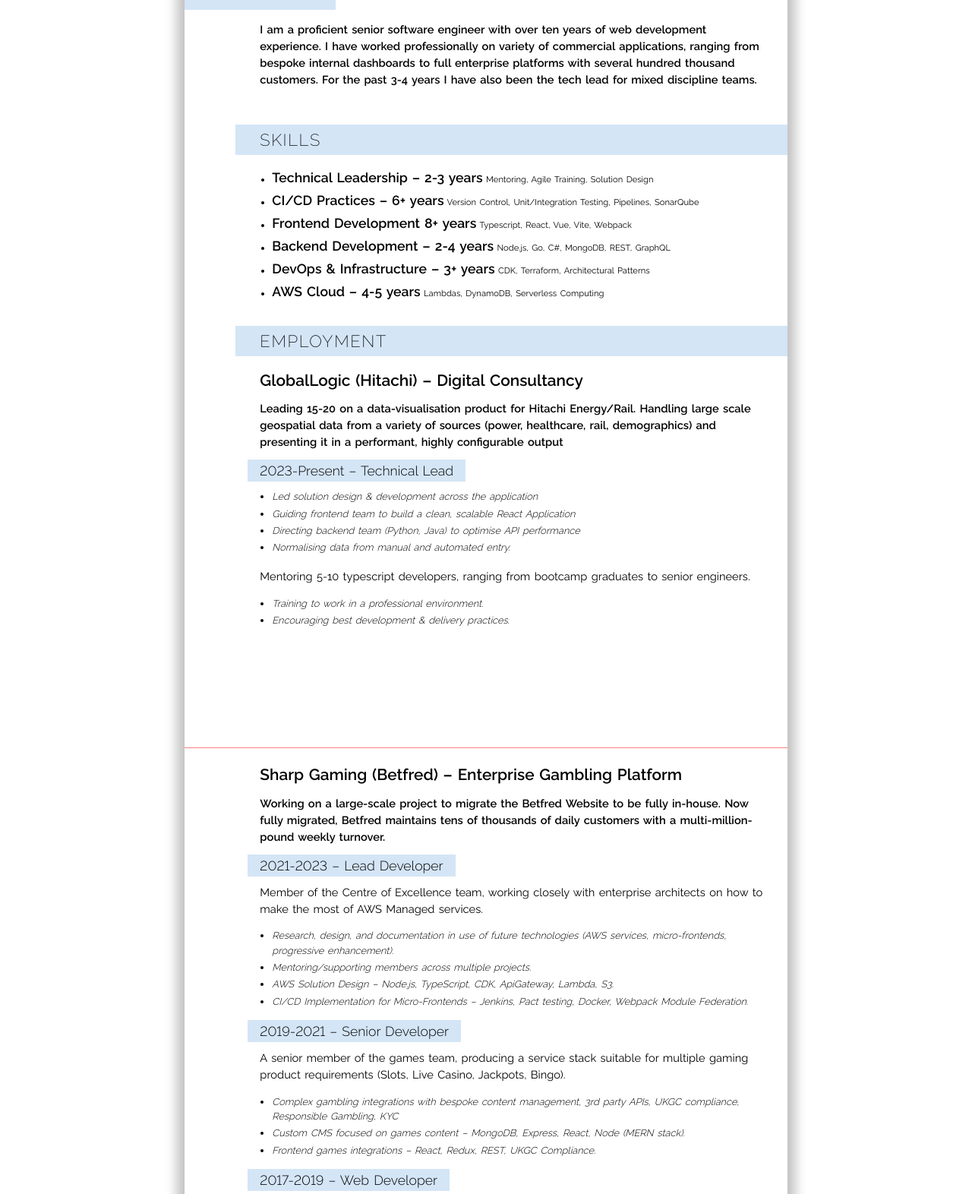
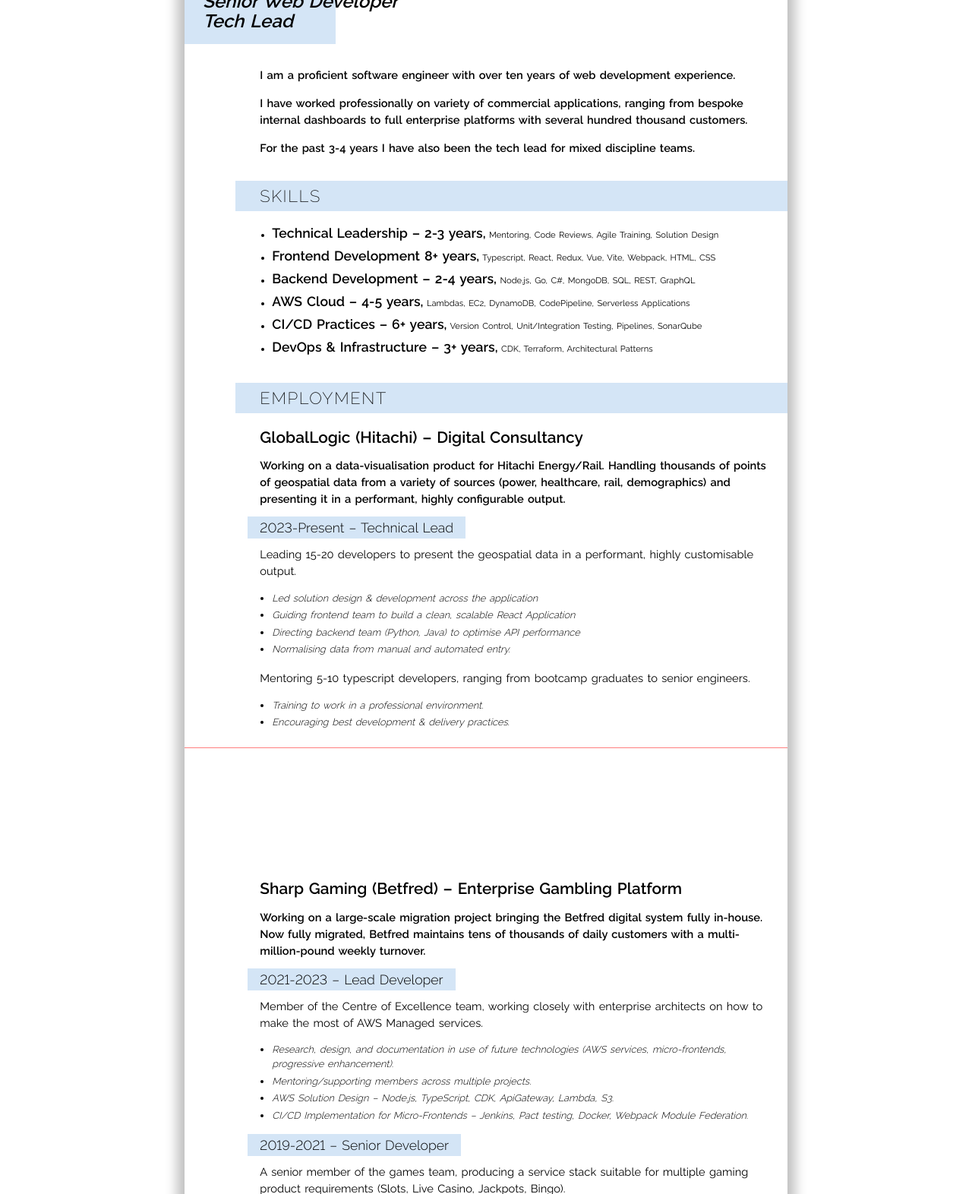
Before and after one commit to jon-r/cv, a plain HTML site: page html/index.html in a window 1280 px wide. Shown: the part 170-1742 px from the top of the page at 76% size. Drawn offline with Linux system fonts and the light colour scheme.

Commit message:
jazz up the copy

```diff
--- a/html/assets/style-main.css
+++ b/html/assets/style-main.css
@@ -2,14 +2,8 @@
 
 main {
   font-family: "Raleway", sans-serif;
-
-  /* todo maybe have more control on the grid, and what is positioned where.
-      make it smaller than content and shuffle things about? */
   display: grid;
-  /*grid-gap: 0.5rem;*/
   grid-template-columns: repeat(8, minmax(0, 1fr));
-  grid-auto-rows: 1cm;
-  /*grid-template-rows: repeat(3, 5cm);*/
   grid-auto-flow: column;
   word-spacing: 0.1rem;
 
@@ -18,15 +12,6 @@
 
   --page-margin: 1.5rem;
   --inner-margin: 1rem;
-}
-
-h1,
-h2,
-h3,
-h4,
-h5,
-h6 {
-
 }
 
 h1,
@@ -40,10 +25,6 @@
   padding-left: var(--inner-margin);
 }
 
-/*strong {*/
-/*  color: var(--emphasis);*/
-/*}*/
-
 a {
   cursor: pointer;
 }
@@ -53,26 +34,21 @@
 }
 
 header {
-  grid-row-end: span 4;
   grid-column: 1 / span 2;
-  /*grid-area: 1 / 1 / span 3 / span 2;*/
   background-color: var(--bg);
-  padding: var(--page-margin) var(--inner-margin) var(--inner-margin) var(--page-margin);
+  padding: 2rem var(--inner-margin) var(--inner-margin) var(--page-margin);
   display: flex;
   flex-direction: column;
   justify-content: flex-end;
-  /*text-align: right;*/
 
   & h1 {
-    font-size: 2rem;
+    font-size: 2.5rem;
     white-space: nowrap;
-    /*margin-top: var(--page-margin);*/
     color: var(--emphasis);
-    /*padding-right: 0.5rem;*/
   }
 
   & h3 {
-    font-size: 1.2rem;
+    font-size: 1.5rem;
   }
 
   & em {
@@ -81,7 +57,7 @@
 }
 
 .contact {
-  grid-area: 1 / 3 / span 1 / span 6;
+  grid-column: 3 / span 6;
   font-size: 0.8rem;
   text-align: right;
 
@@ -99,111 +75,50 @@
 
 .about, .education, .skills, .jobs {
   grid-column: 2 / span 7;
+  padding: var(--inner-margin) 0;
 
   & p, & h3, & h4 {
     padding: 0 var(--page-margin) 0 0;
   }
-}
-
-.about {
-  grid-row-end: span 4;
-  font-weight: 600;
-  /*grid-area: 3 / 2 / span 2 / span 7;*/
-  /*padding: 0 var(--page-margin) var(--inner-margin) 0;*/
-
-  /*align-self: center;*/
-
-  /*padding: 0 var(--page-margin);*/
-
-  /*padding-right: 1rem;*/
-  /*grid-column: 1;*/
-  /*background-color: var(--bg);*/
-
-  /*font-size: 0.8rem;*/
-}
-
-/*.skills,*/
-/*.jobs,*/
-/*.education {*/
-
-/*}*/
-
-.education,
-.skills,
-.jobs {
-  /*grid-column: 2 / span 2;*/
-  /*grid-column: 2;*/
-  /*margin-right: var(--page-margin);*/
 
   & h2 {
-    /*margin-left: -2rem;*/
-    /*color: var(--emphasis);*/
     background-color: var(--bg);
     padding: 0.5rem var(--page-margin) 0.5rem 2rem;
-    margin: 0 0 0.5rem -2rem;
+    margin: 0 0 0 -2rem;
   }
 
   & h3 {
     font-size: 1.3rem;
 
-    /*& + ul {*/
-    /*  margin-top: 0;*/
-    /*}*/
-
-    & + p {
-      font-weight: 600;
+    & > * {
+      margin-top: 0.25rem;
     }
   }
 
-  /*& p:has(em) {*/
-  /*  text-align: right;*/
-  /*  border-bottom: solid 1px var(--bg);*/
-  /*  margin: 0 0 0.5rem -2rem;*/
-  /*}*/
-
-
-
-  & ul {
-    padding-right: var(--page-margin);
-  }
-
-  /*& ul {*/
-  /*  padding-right: var(--page-margin);*/
-  /*}*/
 
   & h4 {
     font-size: 0.8rem;
-    /*line-height: 1.7;*/
     font-weight: 400;
 
     & strong {
       font-size: 1.1rem;
       font-weight: 300;
-      /*text-transform: uppercase;*/
       font-variant-numeric: lining-nums;
       background-color: var(--bg);
-      /*color: white;*/
       padding: 0.25rem 1rem;
       margin-left: -1rem;
     }
   }
 
-  /*& ul strong {*/
-  /*  font-size: 1.1rem;*/
-  /*}*/
-
-  /*& li:has(strong) {*/
-  /*  font-size: 0.7rem;*/
-  /*  line-height: 1.7;*/
-  /*}*/
-
+  & ul {
+    padding-right: var(--page-margin);
+  }
 }
 
-
-
 .skills {
-  grid-row-end: span 7;
-  /*grid-area: 6 / 2 / span 4 / span 7;*/
+  & ul {
+    margin-bottom: 0;
+  }
 
   & li {
     font-size: 0.7rem;
@@ -213,53 +128,18 @@
       font-size: 1.1rem;
     }
   }
-
-  /*& strong {*/
-  /*  font-size: 1.1rem;*/
-  /*}*/
-
-  /*& h2 {*/
-  /*  margin-bottom: 1rem;*/
-  /*}*/
 }
 
-.jobs {
-  grid-row-end: span 41;
-  /*grid-area: 10 / 2 / span 22 / span 7;*/
-
+.jobs, .education {
   & li {
     font-weight: 300;
     font-style: italic;
     font-size: 0.8rem;
     padding-bottom: 0.2rem;
-    /*line-height: 1.7;*/
   }
 }
 
-.education {
-
-  /*grid-area: 20 / 2 / span 10 / span 7;*/
-}
-
-.education {
-  grid-row: span 7;
-  /*temp*/
-  /*display: none;*/
-  /*grid-column: 1;*/
-  /*grid-row: 3;*/
-
-  & li {
-    font-size: 0.7rem;
-    /*line-height: 1.7;*/
-
-    & strong {
-      font-size: 1.1rem;
-    }
-  }
-}
-
-
 /* todo use nth type if more. also wrap in print meda query */
 .page-break {
-  height: 9rem;
+  height: 10rem;
 }
--- a/html/index.html
+++ b/html/index.html
@@ -52,40 +52,52 @@
         </section>
         <section class="about">
           <p>
-            I am a proficient senior software engineer with over ten years of
-            web development experience. I have worked professionally on variety
-            of commercial applications, ranging from bespoke internal dashboards
-            to full enterprise platforms with several hundred thousand
-            customers. For the past 3-4 years I have also been the tech lead for
-            mixed discipline teams.
+            <strong
+              >I am a proficient software engineer with over ten years of web
+              development experience.</strong
+            >
+          </p>
+          <p>
+            <strong
+              >I have worked professionally on variety of commercial
+              applications, ranging from bespoke internal dashboards to full
+              enterprise platforms with several hundred thousand
+              customers.</strong
+            >
+          </p>
+          <p>
+            <strong
+              >For the past 3-4 years I have also been the tech lead for mixed
+              discipline teams.</strong
+            >
           </p>
         </section>
         <section class="skills">
           <h2>Skills</h2>
           <ul>
             <li>
-              <strong>Technical Leadership – 2-3 years</strong> Mentoring, Agile
-              Training, Solution Design
+              <strong>Technical Leadership – 2-3 years,</strong> Mentoring, Code
+              Reviews, Agile Training, Solution Design
             </li>
             <li>
-              <strong>CI/CD Practices – 6+ years</strong> Version Control,
+              <strong>Frontend Development 8+ years,</strong> Typescript, React,
+              Redux, Vue, Vite, Webpack, HTML, CSS
+            </li>
+            <li>
+              <strong>Backend Development – 2-4 years,</strong> Node.js, Go, C#,
+              MongoDB, SQL, REST, GraphQL
+            </li>
+            <li>
+              <strong>AWS Cloud – 4-5 years,</strong> Lambdas, EC2, DynamoDB,
+              CodePipeline, Serverless Applications
+            </li>
+            <li>
+              <strong>CI/CD Practices – 6+ years,</strong> Version Control,
               Unit/Integration Testing, Pipelines, SonarQube
             </li>
             <li>
-              <strong>Frontend Development 8+ years</strong> Typescript, React,
-              Vue, Vite, Webpack
-            </li>
-            <li>
-              <strong>Backend Development – 2-4 years</strong> Node.js, Go, C#,
-              MongoDB, REST, GraphQL
-            </li>
-            <li>
-              <strong>DevOps &amp; Infrastructure – 3+ years</strong> CDK,
+              <strong>DevOps &amp; Infrastructure – 3+ years,</strong> CDK,
               Terraform, Architectural Patterns
-            </li>
-            <li>
-              <strong>AWS Cloud – 4-5 years</strong> Lambdas, DynamoDB,
-              Serverless Computing
             </li>
           </ul>
         </section>
@@ -96,12 +108,18 @@
             Digital Consultancy
           </h3>
           <p>
-            Leading 15-20 on a data-visualisation product for Hitachi
-            Energy/Rail. Handling large scale geospatial data from a variety of
-            sources (power, healthcare, rail, demographics) and presenting it in
-            a performant, highly configurable output
+            <strong
+              >Working on a data-visualisation product for Hitachi Energy/Rail.
+              Handling thousands of points of geospatial data from a variety of
+              sources (power, healthcare, rail, demographics) and presenting it
+              in a performant, highly configurable output.</strong
+            >
           </p>
           <h4><strong>2023-Present – Technical Lead</strong></h4>
+          <p>
+            Leading 15-20 developers to present the geospatial data in a
+            performant, highly customisable output.
+          </p>
           <ul>
             <li>
               Led solution design &amp; development across the application
@@ -129,10 +147,12 @@
             Enterprise Gambling Platform
           </h3>
           <p>
-            Working on a large-scale project to migrate the Betfred Website to
-            be fully in-house. Now fully migrated, Betfred maintains tens of
-            thousands of daily customers with a multi-million-pound weekly
-            turnover.
+            <strong
+              >Working on a large-scale migration project bringing the Betfred
+              digital system fully in-house. Now fully migrated, Betfred
+              maintains tens of thousands of daily customers with a
+              multi-million-pound weekly turnover.</strong
+            >
           </p>
           <h4><strong>2021-2023 – Lead Developer</strong></h4>
           <p>
@@ -188,37 +208,17 @@
               sportsbook
             </li>
           </ul>
-          <h3>Minerva Creative – Design Agency</h3>
-          <ul>
-            <li><strong>2016-2017 – Senior Web Developer</strong></li>
-            <li>WordPress microsites, vanilla JS interactivity</li>
-          </ul>
-          <h3>Red Hot Chilli Northwest – Commercial Appliance Retailer</h3>
-          <ul>
-            <li><strong>2012-2016 – Marketing Lead / Web Developer</strong></li>
-            <li>
-              PHP based shopping site, SQL database, vanilla JS interactivity
-            </li>
-          </ul>
         </section>
         <section class="education">
           <h2>Education</h2>
           <h3>University of Bolton</h3>
           <ul>
-            <li>
-              <strong>2012 – 3D Games Art</strong> Bachelor of Arts (Hons) First
-              Class**
-            </li>
+            <li>3D Games Art – Bachelor of Arts (Hons) First Class</li>
           </ul>
           <h3>Bay House Secondary School &amp; Sixth Form, Gosport</h3>
           <ul>
-            <li>
-              <strong>2009 – A Levels</strong> Maths A, Physics B, Graphics C
-            </li>
-            <li>
-              <strong>2007 – GCSE’s</strong> 12 A*-C grades including Maths A*,
-              ICT A
-            </li>
+            <li>A Levels – Maths A, Physics B, Graphics C</li>
+            <li>GCSE’s – 12 A*-C grades including Maths A*, ICT A</li>
           </ul>
         </section>
       </main>
--- a/raw/assets/style-main.css
+++ b/raw/assets/style-main.css
@@ -2,14 +2,8 @@
 
 main {
   font-family: "Raleway", sans-serif;
-
-  /* todo maybe have more control on the grid, and what is positioned where.
-      make it smaller than content and shuffle things about? */
   display: grid;
-  /*grid-gap: 0.5rem;*/
   grid-template-columns: repeat(8, minmax(0, 1fr));
-  grid-auto-rows: 1cm;
-  /*grid-template-rows: repeat(3, 5cm);*/
   grid-auto-flow: column;
   word-spacing: 0.1rem;
 
@@ -18,15 +12,6 @@
 
   --page-margin: 1.5rem;
   --inner-margin: 1rem;
-}
-
-h1,
-h2,
-h3,
-h4,
-h5,
-h6 {
-
 }
 
 h1,
@@ -40,10 +25,6 @@
   padding-left: var(--inner-margin);
 }
 
-/*strong {*/
-/*  color: var(--emphasis);*/
-/*}*/
-
 a {
   cursor: pointer;
 }
@@ -53,26 +34,21 @@
 }
 
 header {
-  grid-row-end: span 4;
   grid-column: 1 / span 2;
-  /*grid-area: 1 / 1 / span 3 / span 2;*/
   background-color: var(--bg);
-  padding: var(--page-margin) var(--inner-margin) var(--inner-margin) var(--page-margin);
+  padding: 2rem var(--inner-margin) var(--inner-margin) var(--page-margin);
   display: flex;
   flex-direction: column;
   justify-content: flex-end;
-  /*text-align: right;*/
 
   & h1 {
-    font-size: 2rem;
+    font-size: 2.5rem;
     white-space: nowrap;
-    /*margin-top: var(--page-margin);*/
     color: var(--emphasis);
-    /*padding-right: 0.5rem;*/
   }
 
   & h3 {
-    font-size: 1.2rem;
+    font-size: 1.5rem;
   }
 
   & em {
@@ -81,7 +57,7 @@
 }
 
 .contact {
-  grid-area: 1 / 3 / span 1 / span 6;
+  grid-column: 3 / span 6;
   font-size: 0.8rem;
   text-align: right;
 
@@ -99,111 +75,50 @@
 
 .about, .education, .skills, .jobs {
   grid-column: 2 / span 7;
+  padding: var(--inner-margin) 0;
 
   & p, & h3, & h4 {
     padding: 0 var(--page-margin) 0 0;
   }
-}
-
-.about {
-  grid-row-end: span 4;
-  font-weight: 600;
-  /*grid-area: 3 / 2 / span 2 / span 7;*/
-  /*padding: 0 var(--page-margin) var(--inner-margin) 0;*/
-
-  /*align-self: center;*/
-
-  /*padding: 0 var(--page-margin);*/
-
-  /*padding-right: 1rem;*/
-  /*grid-column: 1;*/
-  /*background-color: var(--bg);*/
-
-  /*font-size: 0.8rem;*/
-}
-
-/*.skills,*/
-/*.jobs,*/
-/*.education {*/
-
-/*}*/
-
-.education,
-.skills,
-.jobs {
-  /*grid-column: 2 / span 2;*/
-  /*grid-column: 2;*/
-  /*margin-right: var(--page-margin);*/
 
   & h2 {
-    /*margin-left: -2rem;*/
-    /*color: var(--emphasis);*/
     background-color: var(--bg);
     padding: 0.5rem var(--page-margin) 0.5rem 2rem;
-    margin: 0 0 0.5rem -2rem;
+    margin: 0 0 0 -2rem;
   }
 
   & h3 {
     font-size: 1.3rem;
 
-    /*& + ul {*/
-    /*  margin-top: 0;*/
-    /*}*/
-
-    & + p {
-      font-weight: 600;
+    & > * {
+      margin-top: 0.25rem;
     }
   }
 
-  /*& p:has(em) {*/
-  /*  text-align: right;*/
-  /*  border-bottom: solid 1px var(--bg);*/
-  /*  margin: 0 0 0.5rem -2rem;*/
-  /*}*/
-
-
-
-  & ul {
-    padding-right: var(--page-margin);
-  }
-
-  /*& ul {*/
-  /*  padding-right: var(--page-margin);*/
-  /*}*/
 
   & h4 {
     font-size: 0.8rem;
-    /*line-height: 1.7;*/
     font-weight: 400;
 
     & strong {
       font-size: 1.1rem;
       font-weight: 300;
-      /*text-transform: uppercase;*/
       font-variant-numeric: lining-nums;
       background-color: var(--bg);
-      /*color: white;*/
       padding: 0.25rem 1rem;
       margin-left: -1rem;
     }
   }
 
-  /*& ul strong {*/
-  /*  font-size: 1.1rem;*/
-  /*}*/
-
-  /*& li:has(strong) {*/
-  /*  font-size: 0.7rem;*/
-  /*  line-height: 1.7;*/
-  /*}*/
-
+  & ul {
+    padding-right: var(--page-margin);
+  }
 }
 
-
-
 .skills {
-  grid-row-end: span 7;
-  /*grid-area: 6 / 2 / span 4 / span 7;*/
+  & ul {
+    margin-bottom: 0;
+  }
 
   & li {
     font-size: 0.7rem;
@@ -213,53 +128,18 @@
       font-size: 1.1rem;
     }
   }
-
-  /*& strong {*/
-  /*  font-size: 1.1rem;*/
-  /*}*/
-
-  /*& h2 {*/
-  /*  margin-bottom: 1rem;*/
-  /*}*/
 }
 
-.jobs {
-  grid-row-end: span 41;
-  /*grid-area: 10 / 2 / span 22 / span 7;*/
-
+.jobs, .education {
   & li {
     font-weight: 300;
     font-style: italic;
     font-size: 0.8rem;
     padding-bottom: 0.2rem;
-    /*line-height: 1.7;*/
   }
 }
 
-.education {
-
-  /*grid-area: 20 / 2 / span 10 / span 7;*/
-}
-
-.education {
-  grid-row: span 7;
-  /*temp*/
-  /*display: none;*/
-  /*grid-column: 1;*/
-  /*grid-row: 3;*/
-
-  & li {
-    font-size: 0.7rem;
-    /*line-height: 1.7;*/
-
-    & strong {
-      font-size: 1.1rem;
-    }
-  }
-}
-
-
 /* todo use nth type if more. also wrap in print meda query */
 .page-break {
-  height: 9rem;
+  height: 10rem;
 }
```
Also changed, not shown: raw/cv.md (+22 -26 lines).
